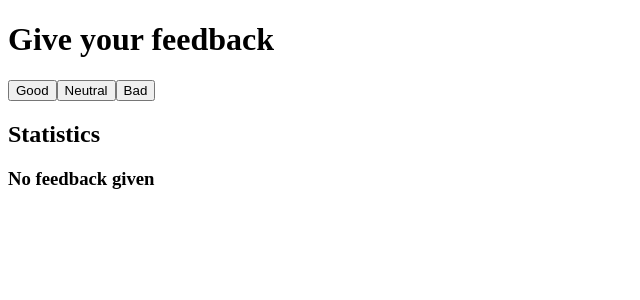
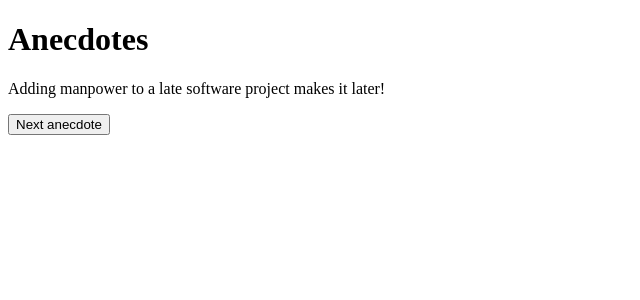
Before and after one commit to SergiuPlesco/fullstackopen, a React (Create React App) app in the folder part1/: page / in a window 1280 px wide. Shown: the top 300 px of the page, without its empty margins (0-640 px from the left). Built offline with nearby package versions, Linux system fonts and the light colour scheme.

Commit message:
part1 exersice 1.12

```diff
--- a/part1/src/App.js
+++ b/part1/src/App.js
@@ -1,73 +1,36 @@
 import { useState } from "react";
 
-const StatisticsLine = ({ text, value }) => {
-	return (
-		<tr>
-			<td>{text}</td>
-			<td>{value}</td>
-		</tr>
-	);
-};
-
-const Statistics = (props) => {
-	return (
-		<div>
-			<h2>Statistics</h2>
-			{props.all ? (
-				<table>
-					<tbody>
-						<StatisticsLine text="good" value={props.good} />
-						<StatisticsLine text="neutral" value={props.neutral} />
-						<StatisticsLine text="bad" value={props.bad} />
-						<StatisticsLine text="all" value={props.all} />
-						<StatisticsLine text="average" value={props.average} />
-						<StatisticsLine text="positive" value={props.positive} />
-					</tbody>
-				</table>
-			) : (
-				<h3>No feedback given</h3>
-			)}
-		</div>
-	);
-};
-
-const Button = ({ onClick, text }) => {
-	return <button onClick={onClick}>{text}</button>;
-};
+const anecdotes = [
+	"Adding manpower to a late software project makes it later!",
+	"The best way to get a project done faster is to start sooner.",
+	"The first 90 percent of the code accounts for the first 90 percent of the development time...The remaining 10 percent of the code accounts for the other 90 percent of the development time.",
+	"Even the best planning is not so omniscient as to get it right the first time.",
+	"How does a project get to be a year late?... One day at a time.",
+	"The bearing of a child takes nine months, no matter how many women are assigned. Many software tasks have this characteristic because of the sequential nature of debugging.",
+	"Plan to throw one (implementation) away; you will, anyhow.",
+	"Every good work of software starts by scratching a developers personal itch",
+	"Perfection (in design) is achieved not when there is nothing more to add, but rather when there is nothing more to take away.",
+	"Any fool can write code that a computer can understand. Good programmers write code that humans can understand.",
+	"Program testing can be used to show the presence of bugs, but never to show their absence!",
+];
 
 const App = () => {
-	const [good, setGood] = useState(0);
-	const [neutral, setNeutral] = useState(0);
-	const [bad, setBad] = useState(0);
+	const [selected, setSelected] = useState(0);
 
-	const handleGood = () => {
-		setGood(good + 1);
-	};
-
-	const handleNeutral = () => {
-		setNeutral(neutral + 1);
-	};
-	const handleBad = () => {
-		setBad(bad + 1);
+	const generatedRandomNumber = (maxAnecdotes) => () => {
+		const randomNum = Math.floor(Math.random() * maxAnecdotes);
+		setSelected(randomNum);
 	};
 
 	return (
 		<div>
-			<h1>Give your feedback</h1>
+			<h1>Anecdotes</h1>
 			<div>
-				<Button onClick={handleGood} text="Good" />
-				<Button onClick={handleNeutral} text="Neutral" />
-				<Button onClick={handleBad} text="Bad" />
+				<p>{anecdotes[selected]}</p>
 			</div>
-
-			<Statistics
-				good={good}
-				neutral={neutral}
-				bad={bad}
-				all={good + neutral + bad}
-				average={(good + neutral + bad) / 3}
-				positive={(good / (good + neutral + bad)) * 100}
-			/>
+			<div>
+				<button onClick={generatedRandomNumber(anecdotes.length)}>Next anecdote</button>
+			</div>
 		</div>
 	);
 };
```
